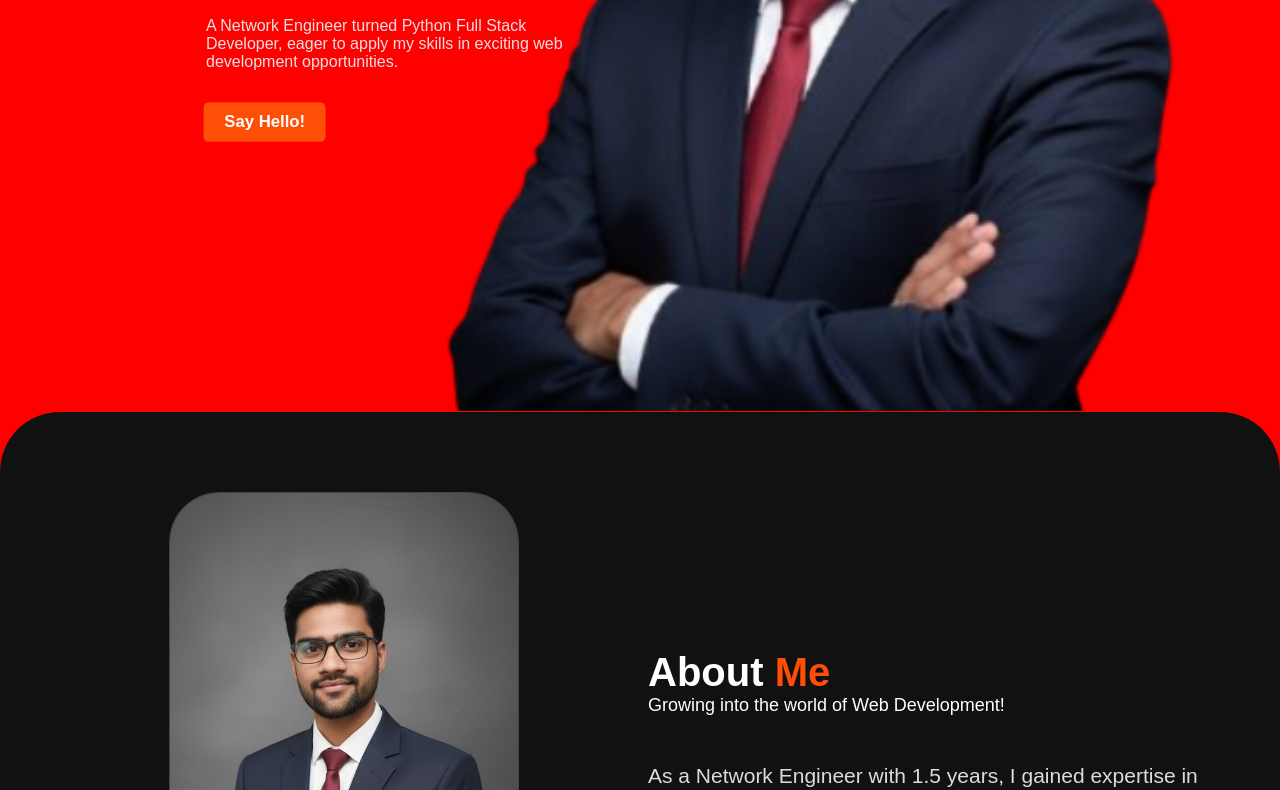
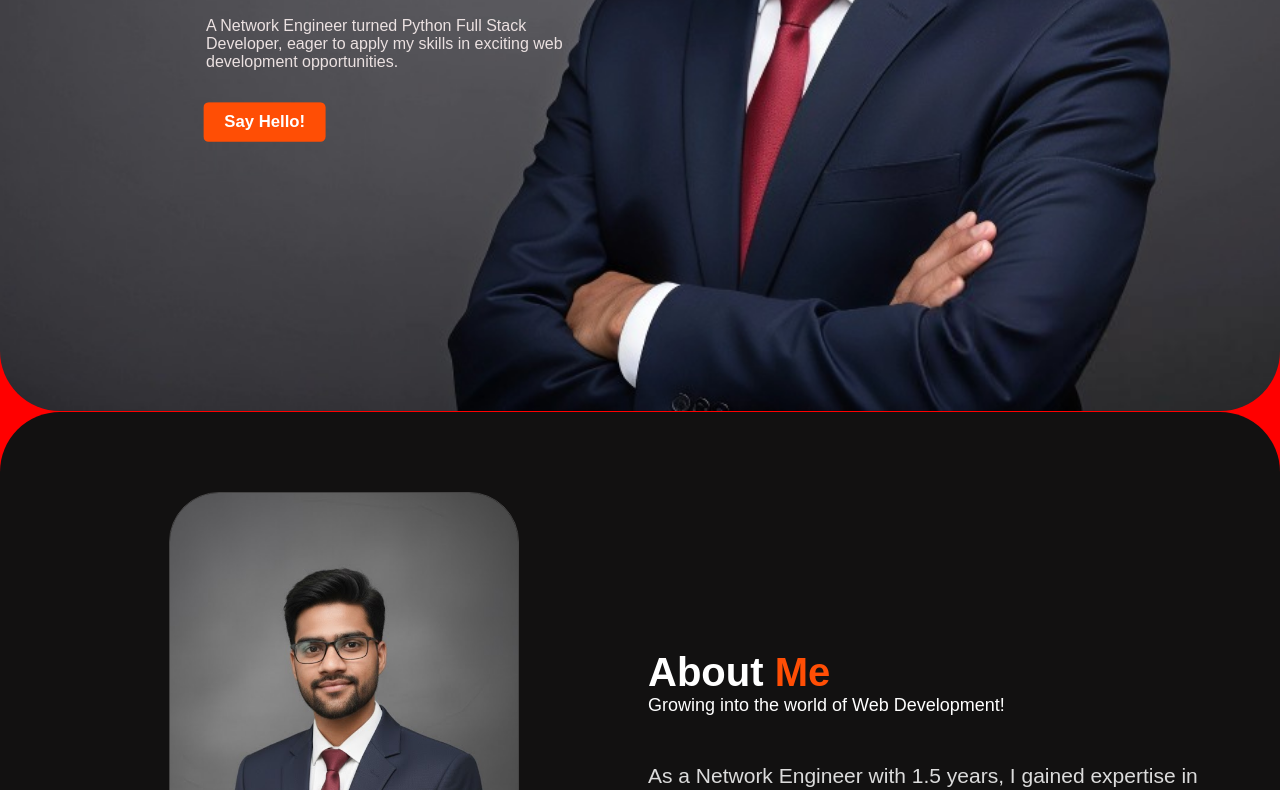
Before and after one commit to Shaik-Abdul-Subahan/My_Portfolio, a plain HTML site: page index.html in a window 1280 px wide. Shown: the part 541-1331 px from the top of the page. Drawn offline with nearby package versions, Linux system fonts and the light colour scheme.

Commit message:
main picture updated

```diff
--- a/styles.css
+++ b/styles.css
@@ -137,7 +137,7 @@ header {
   margin-right: 0px;
   height: 100%;
   padding: 190px;
-  background-image: url("./assets/image.png");
+  background-image: url("./assets/subahan2.jpg");
   background-position: center center;
   background-repeat: no-repeat;
   background-size:cover;
```
Also changed, not shown: assets/image.png (deleted), assets/subahan2.jpg (added).
